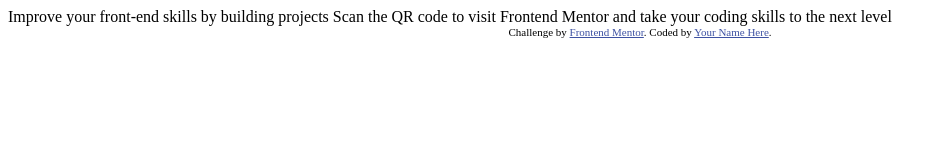
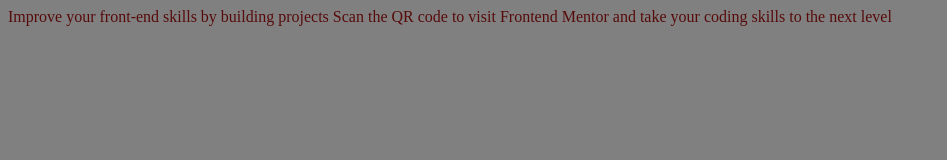
Before and after one commit to CrisN7/qr-component, a plain HTML site: page index.html in a window 1280 px wide. Shown: the whole page, without its empty margins (0-947 px from the left). Drawn offline with Linux system fonts and the light colour scheme.

Commit message:
enlaze el css y cambie el fondo y color de letra

```diff
--- /dev/null
+++ b/css/qr-component.css
@@ -0,0 +1,4 @@
+body {
+    background-color: gray;
+    color: rgb(87, 10, 10);
+}
--- a/index.html
+++ b/index.html
@@ -3,16 +3,10 @@
 <head>
   <meta charset="UTF-8">
   <meta name="viewport" content="width=device-width, initial-scale=1.0"> <!-- displays site properly based on user's device -->
-
+  <link rel="stylesheet" type="text/css" href="css/qr-component.css">
   <link rel="icon" type="image/png" sizes="32x32" href="./images/favicon-32x32.png">
 
   <title>Frontend Mentor | QR code component</title>
-
-  <!-- Feel free to remove these styles or customise in your own stylesheet 👍 -->
-  <style>
-    .attribution { font-size: 11px; text-align: center; }
-    .attribution a { color: hsl(228, 45%, 44%); }
-  </style>
 </head>
 <body>
 
@@ -20,9 +14,5 @@
 
   Scan the QR code to visit Frontend Mentor and take your coding skills to the next level
 
-  <div class="attribution">
-    Challenge by <a href="https://www.frontendmentor.io?ref=challenge" target="_blank">Frontend Mentor</a>.
-    Coded by <a href="#">Your Name Here</a>.
-  </div>
 </body>
 </html>
```
